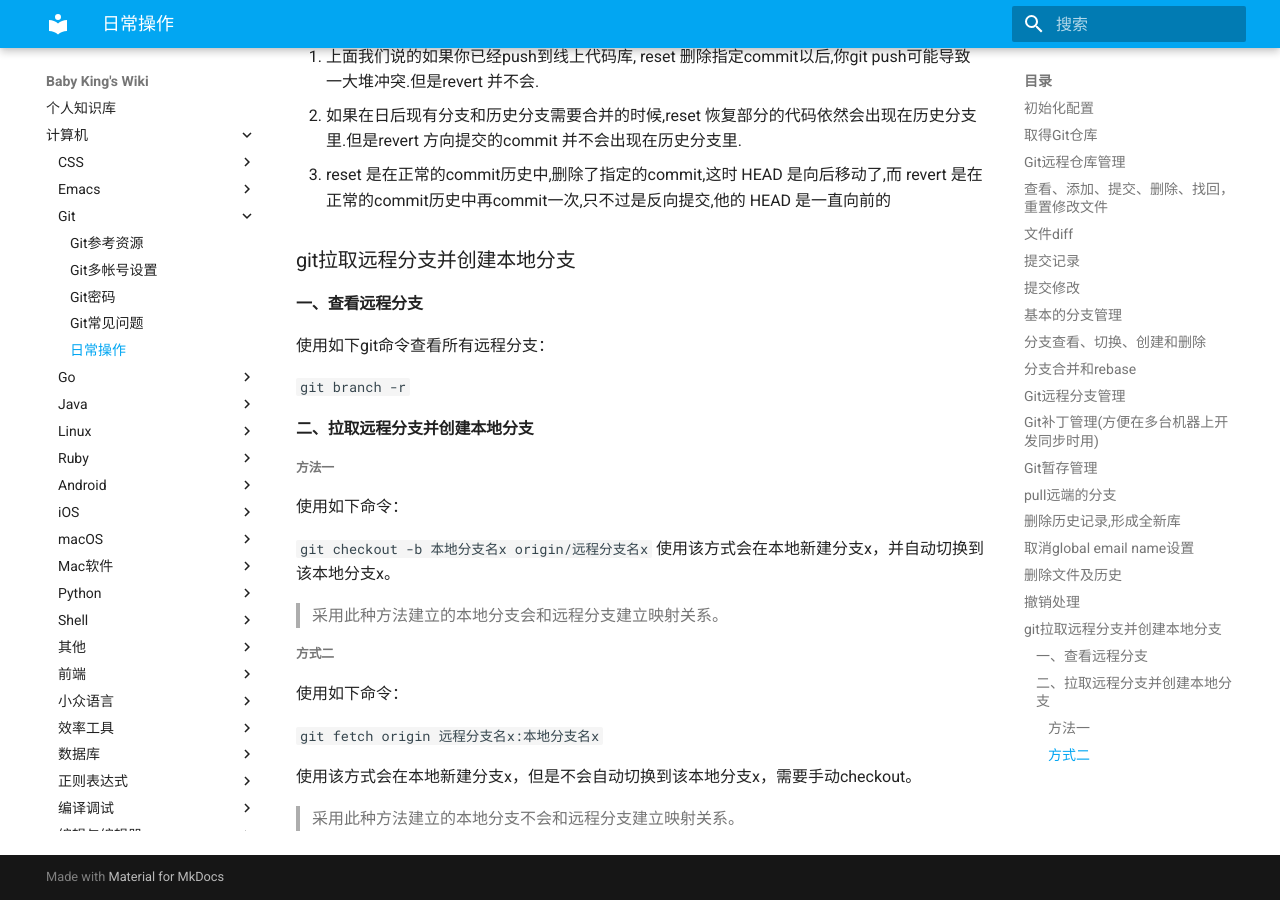
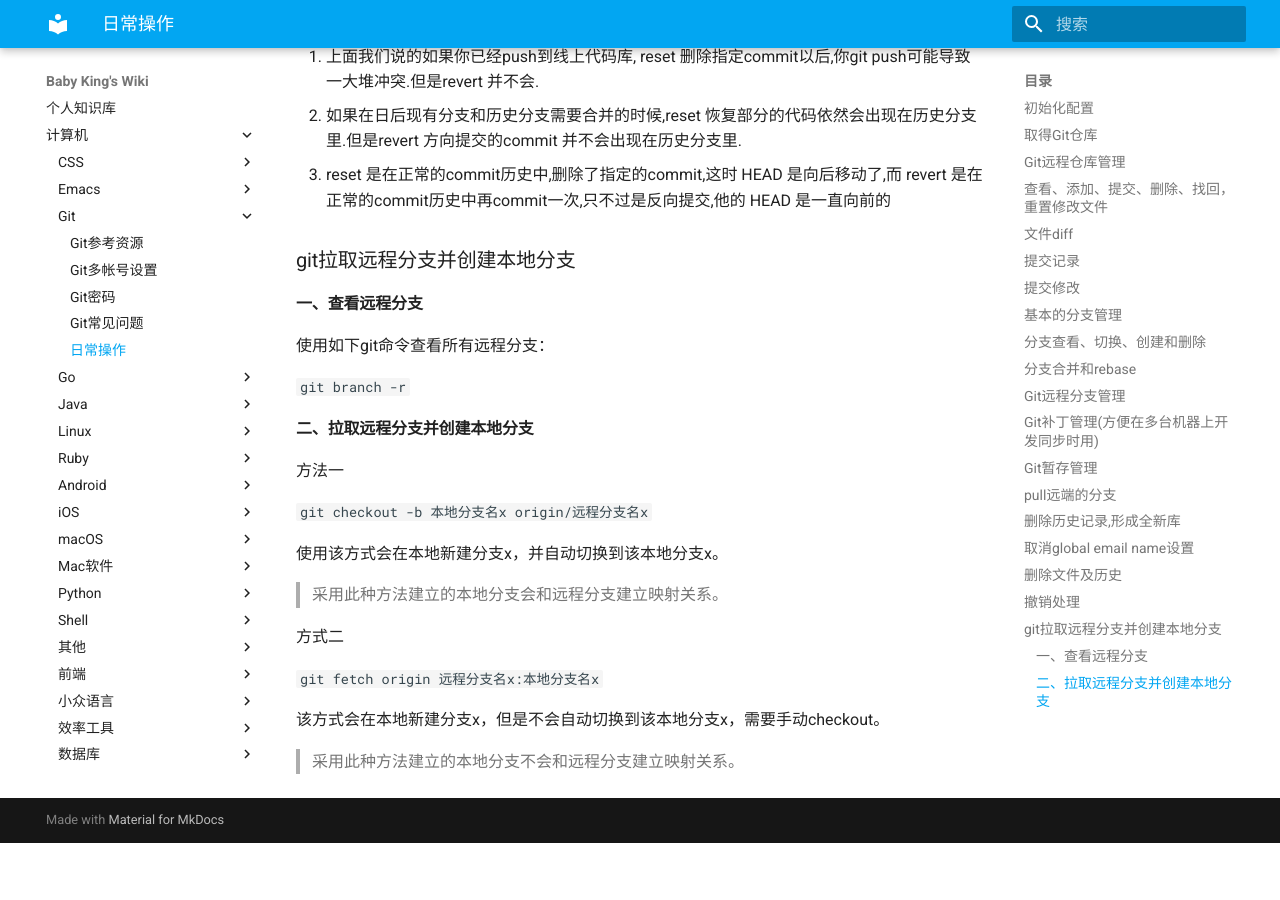
Before and after one commit to babyking/wiki, an MkDocs documentation site: the page built from wiki/计算机/Git/日常操作.md, in a window 1280 px wide and 900 px high, scrolled down 7223 px. Built offline with MkDocs 1.6.1 and Material for MkDocs 9.7.7, drawn with Linux system fonts in a browser that asks for light colours; after the commit the page ends 8066 px from its top, so only the background shows below that.

Commit message:
quick commit

```diff
--- a/wiki/计算机/Git/日常操作.md
+++ b/wiki/计算机/Git/日常操作.md
@@ -388,21 +388,20 @@ git push origin master --force --all
 
 #### 二、拉取远程分支并创建本地分支
 
-##### 方法一
-
-使用如下命令：
+方法一
 
 `git checkout -b 本地分支名x origin/远程分支名x`
+
 使用该方式会在本地新建分支x，并自动切换到该本地分支x。
 
 > 采用此种方法建立的本地分支会和远程分支建立映射关系。
 
-##### 方式二
-
-使用如下命令：
+方式二
 
 `git fetch origin 远程分支名x:本地分支名x`
 
-使用该方式会在本地新建分支x，但是不会自动切换到该本地分支x，需要手动checkout。
+
+
+该方式会在本地新建分支x，但是不会自动切换到该本地分支x，需要手动checkout。
 
 > 采用此种方法建立的本地分支不会和远程分支建立映射关系。
```
